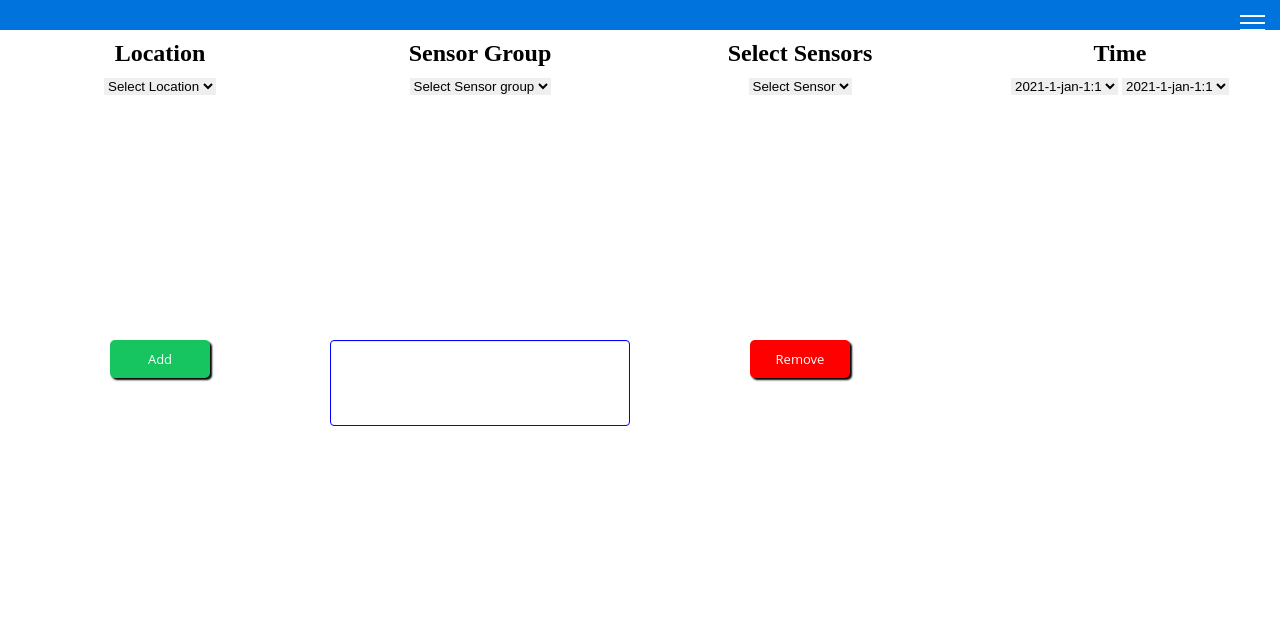
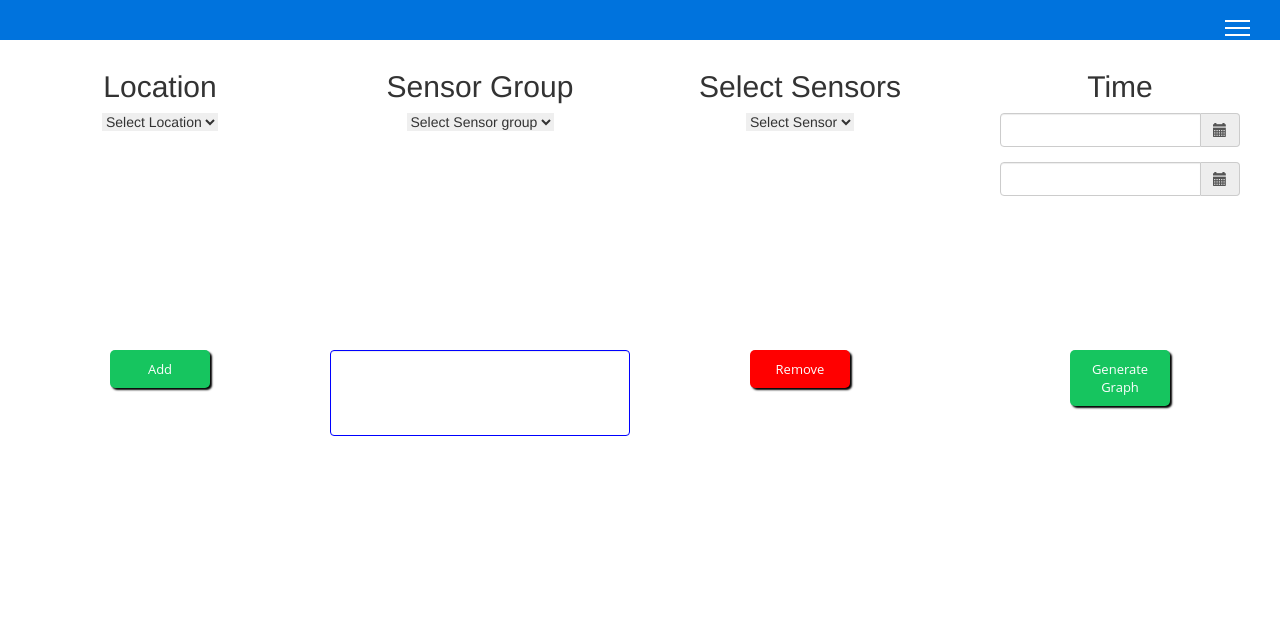
Before and after one commit to karanmotghare/Sensor-Analysis, a Django app: template sensor_analysis/templates/homepage.html in a window 1280 px wide. Shown: the top 639 px of the page. Run offline with Django 3.2, Linux system fonts and the light colour scheme; the template is opened without the code that fills it, so the values that code supplies are empty; some libraries are stand-ins or nearby versions.

Commit message:
Date Time picker added

```diff
--- a/sensor_analysis/static/css/index.css
+++ b/sensor_analysis/static/css/index.css
@@ -11,6 +11,7 @@
 
 body{
     width: 100%;
+    line-height: normal;
 }
 
 header{
@@ -32,14 +33,20 @@
 header .menu_opt{
     position: absolute;
     right: 15px;
-    top: 10px;
+    top: 15px;
     z-index: 100;
 
+}
+
+.row{
+    margin-left: 0%;
+    margin-right: 0%;
 }
 
 .container {
     display: inline-block;
     cursor: pointer;
+    width: auto;
   }
 
   .bar1, .bar2, .bar3 {
@@ -163,6 +170,7 @@
 }
 
 .log_menu #admin_list{
+    color: black;
     width: 100%;
     height: 40px;
     padding: 5px;
@@ -216,6 +224,7 @@
     /* border-color: white; */
     border-radius: 4px;
     padding: 2px;
+    color: black;
 }
 
 #btn{
@@ -231,7 +240,7 @@
     box-shadow: 2px 2px 2px #000;
     font-family: 'Open Sans',sans-serif;
     font-size: 13px;
-
+    white-space: inherit;
 }
 
 #btn_red{
@@ -293,3 +302,19 @@
     -o-transition: border-color ease-in-out .15s,box-shadow ease-in-out .15s;
     transition: border-color ease-in-out .15s,box-shadow ease-in-out .15s;
 }
+
+input{
+    color: black;
+}
+
+.input-group {
+    position: relative;
+    display: table;
+    border-collapse: separate;
+    width: 80%;
+    margin-left: 10%;
+}
+
+.list-unstyled :hover{
+    background-color: transparent;
+}
--- a/sensor_analysis/static/js/javascript.js
+++ b/sensor_analysis/static/js/javascript.js
@@ -166,3 +166,45 @@
         }
     }
 }
+
+// Date time picker
+$(function () {
+    $('#datetimepicker6').datetimepicker();
+    $('#datetimepicker7').datetimepicker({
+        useCurrent: false
+    });
+    $("#datetimepicker6").on("dp.change", function (e) {
+        $('#datetimepicker7').data("DateTimePicker").minDate(e.date);
+    });
+    $("#datetimepicker7").on("dp.change", function (e) {
+        $('#datetimepicker6').data("DateTimePicker").maxDate(e.date);
+    });
+});
+
+// Generate graph
+function generate_graph(){
+
+
+    var from = document.getElementById('from_time').value;
+    var to = document.getElementById('to_time').value;
+    var list = document.getElementById('selection').options;
+
+    if(!from || !to || !list.length)
+    {
+        console.log("Invalid Selection !");
+    }
+    else
+    {
+        // String to js Date
+        fr = new Date(from);
+
+        // Converting to mysql format
+        mys = fr.toISOString().split('T')[0] + ' ' + fr.toTimeString().split(' ')[0];
+
+        console.log(fr);
+        console.log(mys);
+        console.log(typeof fr);
+    }
+
+
+}
--- a/sensor_analysis/templates/homepage.html
+++ b/sensor_analysis/templates/homepage.html
@@ -50,17 +50,28 @@
             <h2>Time</h2>
             <div class="col_log">
 
-                <select name="time" id="time_list">
-                    <option id="t_id" value="t1">2021-1-jan-1:1</option>
-                    <option id="t_id" value="t2">2021-1-jan-1:2</option>
-                    <option id="t_id" value="t3">2021-1-jan-1:3</option>
-                </select>
-
-                <select name="time" id="time_list">
-                    <option id="t_id" value="t1">2021-1-jan-1:1</option>
-                    <option id="t_id" value="t2">2021-1-jan-1:2</option>
-                    <option id="t_id" value="t3">2021-1-jan-1:3</option>
-                </select>
+                <div class="row" style="margin-left: auto; margin-right: auto;">
+                    <div class='row'>
+                        <div class="form-group">
+                            <div class='input-group date' id='datetimepicker6'>
+                                <input id="from_time" type='text' class="form-control" />
+                                <span class="input-group-addon">
+                                    <span class="glyphicon glyphicon-calendar"></span>
+                                </span>
+                            </div>
+                        </div>
+                    </div>
+                    <div class='row'>
+                        <div class="form-group">
+                            <div class='input-group date' id='datetimepicker7'>
+                                <input id="to_time" type='text' class="form-control" />
+                                <span class="input-group-addon">
+                                    <span class="glyphicon glyphicon-calendar"></span>
+                                </span>
+                            </div>
+                        </div>
+                    </div>
+                </div>
         </div>
 
     </div>
@@ -79,6 +90,9 @@
         <div class="col">
             <button onclick="remove_from_list();" id="btn_red">Remove</button>
         </div>
+        <div class="col">
+            <button onclick="generate_graph();" id="btn">Generate Graph</button>
+        </div>
     </div>
 
     {%endblock body%}
--- a/sensor_analysis/templates/index.html
+++ b/sensor_analysis/templates/index.html
@@ -10,9 +10,26 @@
     {%block fonts%}
 
     <link rel="preconnect" href="https://fonts.googleapis.com">
-    <link rel="stylesheet" href="{%static 'css/index.css' %}">
     <script src="https://code.jquery.com/jquery-3.5.1.js" integrity="sha256-QWo7LDvxbWT2tbbQ97B53yJnYU3WhH/C8ycbRAkjPDc=" crossorigin="anonymous"></script>
     <script src="{%static 'js/javascript.js'%}"></script>
+
+
+    <link rel="stylesheet" type="text/css" media="screen"
+        href="//maxcdn.bootstrapcdn.com/bootstrap/3.3.1/css/bootstrap.min.css" />
+    <link rel="stylesheet" href="//maxcdn.bootstrapcdn.com/font-awesome/4.3.0/css/font-awesome.min.css">
+    <link
+        href="https://cdnjs.cloudflare.com/ajax/libs/bootstrap-datetimepicker/4.17.47/css/bootstrap-datetimepicker.css"
+        rel="stylesheet">
+
+    <script type="text/javascript" src="//code.jquery.com/jquery-2.1.1.min.js"></script>
+    <script type="text/javascript" src="//maxcdn.bootstrapcdn.com/bootstrap/3.3.1/js/bootstrap.min.js"></script>
+    <script type="text/javascript"
+        src="https://cdnjs.cloudflare.com/ajax/libs/moment.js/2.29.1/moment-with-locales.min.js"></script>
+    <script type="text/javascript"
+        src="https://cdnjs.cloudflare.com/ajax/libs/bootstrap-datetimepicker/4.17.47/js/bootstrap-datetimepicker.min.js"></script>
+
+        <link rel="stylesheet" href="{%static 'css/index.css' %}">
+
 
 
     {%endblock fonts%}
```
Also changed, not shown: sensor_analysis/sensor_analysis/views.py (+8 -5 lines), 2 other files.
